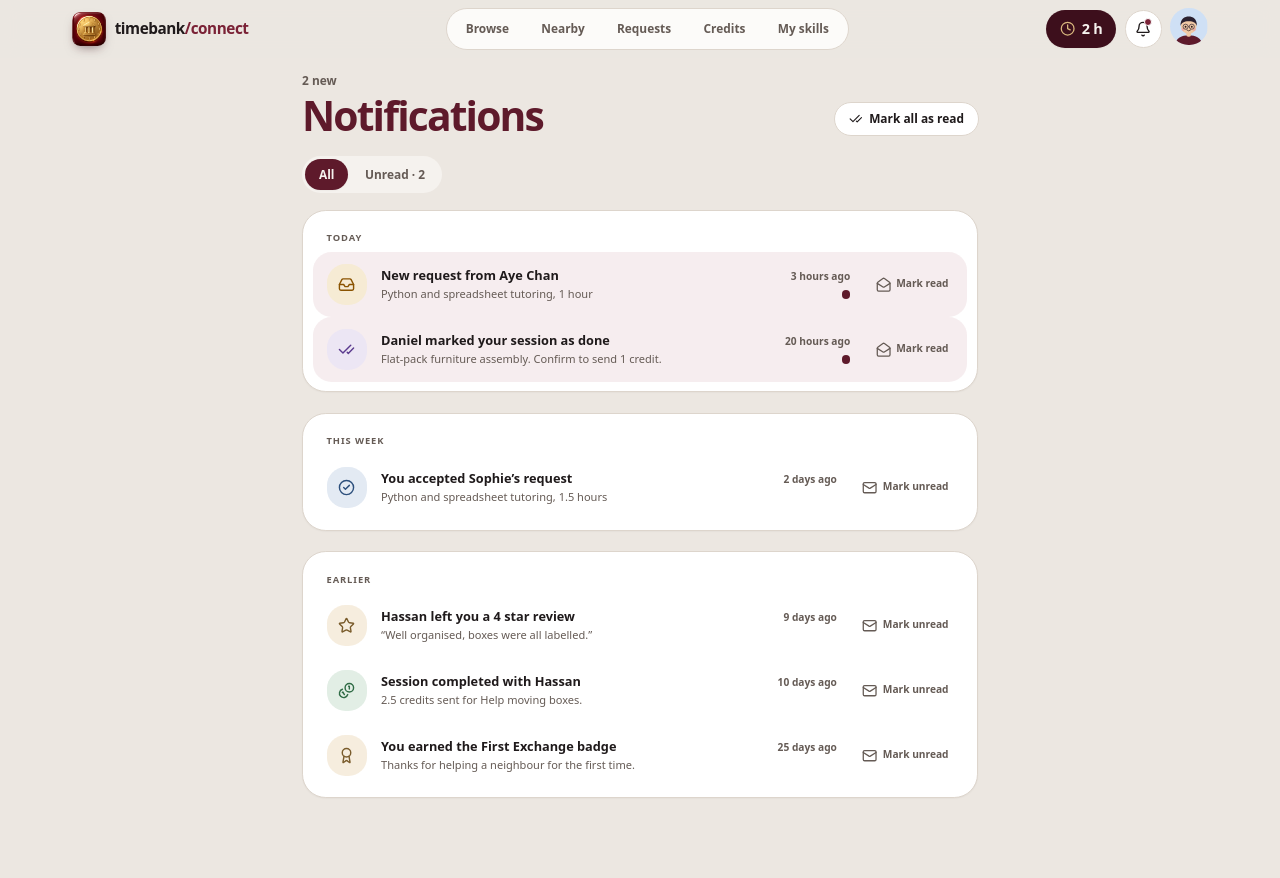
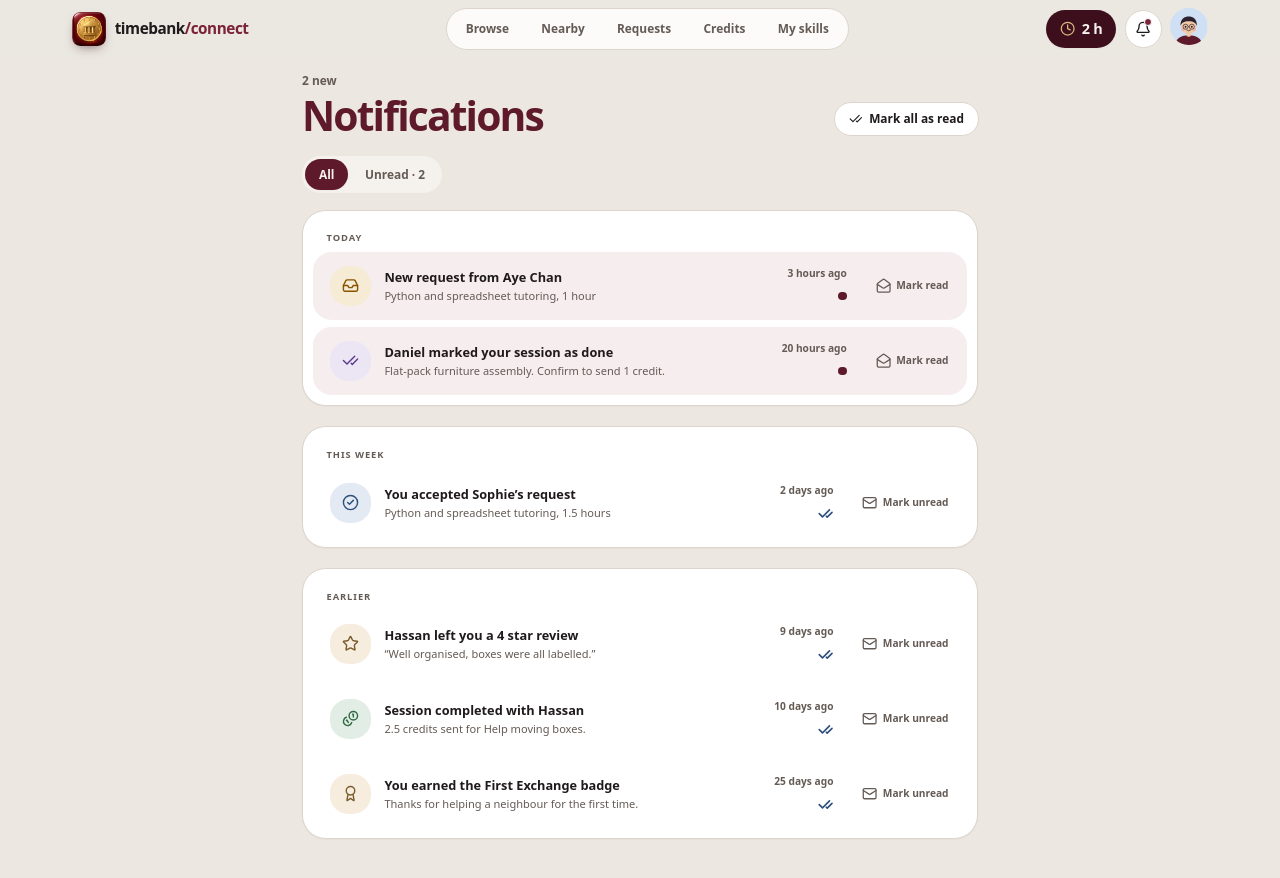
Before and after one commit to kaxlon33/TimeBank_Connect, a React (Vite) app in the folder apps/web/: page /notifications in a window 1280 px wide. Shown: the top 878 px of the page. Before the commit the page ends 853 px from the top, so only its background shows below. Built offline with nearby package versions, Linux system fonts and the light colour scheme.

Commit message:
style(web): roomier notification rows and a double-check mark when read (#13)

```diff
--- a/apps/web/src/features/notifications/NotificationRow.tsx
+++ b/apps/web/src/features/notifications/NotificationRow.tsx
@@ -45,7 +45,11 @@ export function NotificationRow({ notification: n, index, onOpen, onToggleRead }
           unread ? 'bg-primary-soft/70 hover:bg-primary-soft' : 'hover:bg-muted/70',
         )}
       >
-        <button type="button" onClick={onOpen} className="press flex min-w-0 flex-1 items-center gap-4 rounded-2xl p-3.5 text-left sm:px-4">
+        <button
+          type="button"
+          onClick={onOpen}
+          className="press flex min-w-0 flex-1 items-center gap-4 rounded-2xl px-3.5 py-4 text-left sm:px-5"
+        >
           <span className={cn('grid size-12 shrink-0 place-items-center rounded-2xl', tints[n.type])}>
             <Icon className="size-5" aria-hidden="true" />
           </span>
@@ -56,9 +60,13 @@ export function NotificationRow({ notification: n, index, onOpen, onToggleRead }
           <span className="flex shrink-0 flex-col items-end gap-2">
             <span className="text-xs font-semibold text-muted-foreground">{relativeTime(n.created_at)}</span>
             {unread ? (
-              <span className="size-2.5 rounded-full bg-wine-700" role="img" aria-label="Unread" />
+              <span className="grid h-5 place-items-center" role="img" aria-label="Unread">
+                <span className="size-2.5 rounded-full bg-wine-700" />
+              </span>
             ) : (
-              <span className="size-2.5" aria-hidden="true" />
+              <span className="grid h-5 place-items-center text-status-accepted" role="img" aria-label="Read">
+                <CheckCheck className="size-[18px]" strokeWidth={2.5} aria-hidden="true" />
+              </span>
             )}
           </span>
         </button>
--- a/apps/web/src/pages/NotificationsPage.tsx
+++ b/apps/web/src/pages/NotificationsPage.tsx
@@ -175,7 +175,7 @@ export function NotificationsPage() {
                 <h2 className="px-3.5 pt-3 pb-2 text-[11px] font-bold tracking-[0.1em] text-muted-foreground uppercase sm:px-4">
                   {g.label}
                 </h2>
-                <ul>
+                <ul className="space-y-2">
                   {g.items.map((n, i) => (
                     <NotificationRow key={n.id} notification={n} index={i} onOpen={() => void open(n)} onToggleRead={() => toggleRead(n)} />
                   ))}
```
